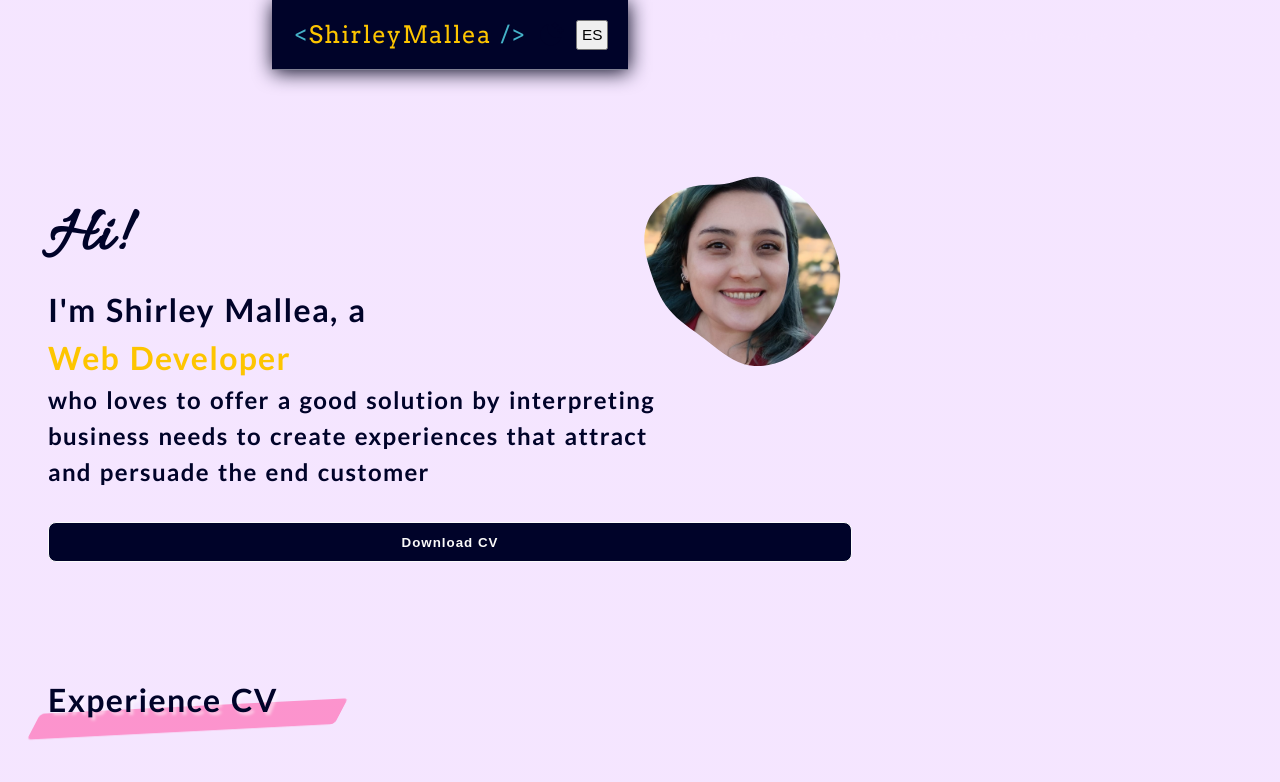
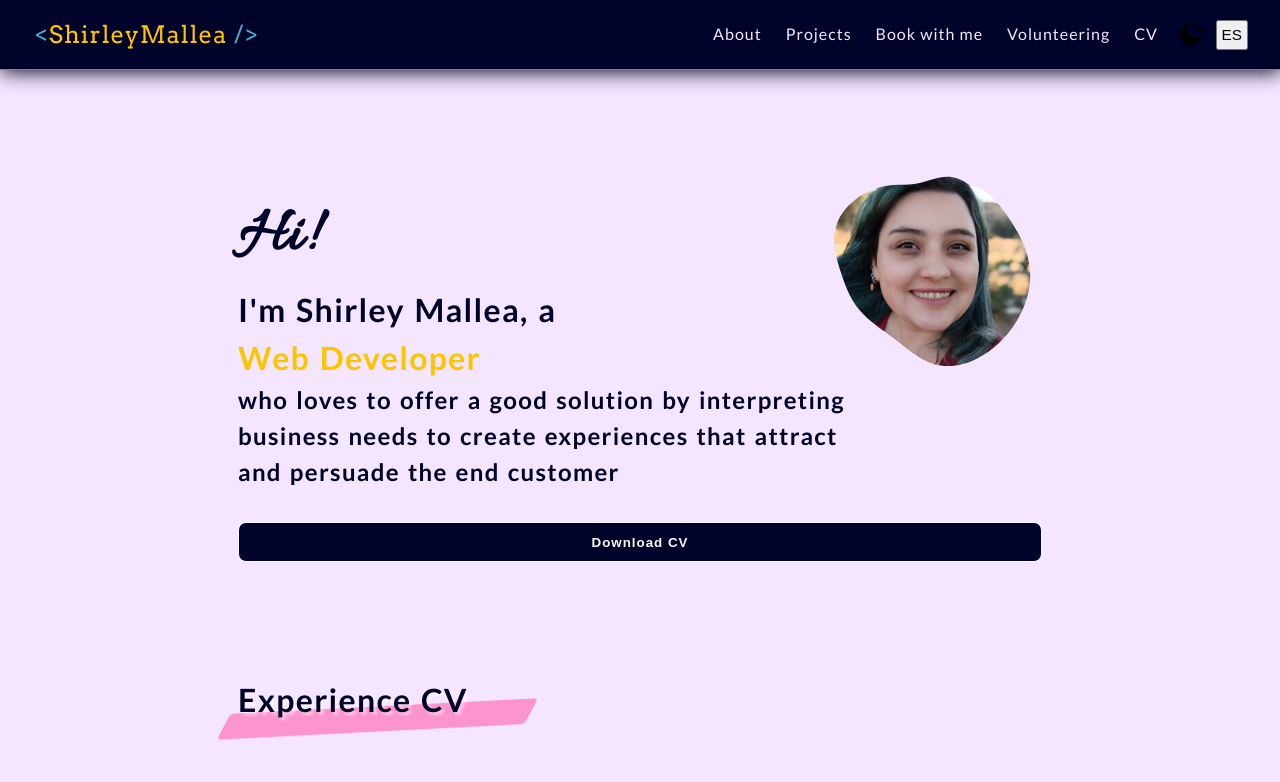
Before and after one commit to shimapi/portfolio, a React (Vite) app: page / in a window 1280 px wide. Shown: the top 782 px of the page. Built offline with nearby package versions, Linux system fonts and the light colour scheme.

Commit message:
style: working on mediaqueries working

```diff
--- a/src/components/About/About.scss
+++ b/src/components/About/About.scss
@@ -36,3 +36,11 @@
 		margin-top: 20px;
 	}
 }
+
+@media screen and (max-width: 660px) {
+	.about {
+		svg {
+			display: none;
+		}
+	}
+}
--- a/src/components/Header/Header.jsx
+++ b/src/components/Header/Header.jsx
@@ -63,7 +63,7 @@ const Header = () => {
 
 	return (
 		<header className="header">
-			<div className="header__container container">
+			<div className="header__container">
 				<nav className={`navbar ${menuType}`}>
 					<div className="navbar__talent">
 						<NavLink to="/">
--- a/src/components/Header/Header.scss
+++ b/src/components/Header/Header.scss
@@ -4,6 +4,7 @@
 	position: fixed;
 	z-index: 50;
 	width: 100%;
+	letter-spacing: 1px;
 }
 
 .navbar {
@@ -114,14 +115,15 @@
 	.header {
 		position: relative;
 
-		&__container {
-			display: flex;
-		}
 		.navbar {
 			&__hamburger {
 				display: none;
 			}
+			&__desktop {
+				padding: 0 24px;
+			}
 		}
+
 		&__menu {
 			display: flex;
 			padding: 0 30px;
--- a/src/styles.scss
+++ b/src/styles.scss
@@ -38,6 +38,7 @@ html[data-theme="light"] {
 	flex-direction: column;
 	position: relative;
 	justify-content: space-between;
+	align-items: center;
 }
 .container {
 	color: light-dark($color-dark-deepblue, $color-light-pale-lilac);
```
